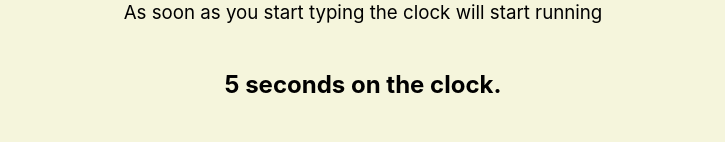
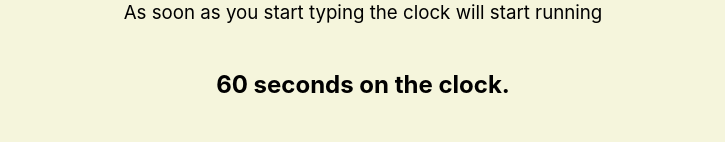
Before and after one commit to Itay-dauss/type-racer, a React (Create React App) app: page / in a window 1280 px wide. Both pictures are taken after a click on the button "Start Typing!". Shown: the part 187-329 px from the top of the page, without its empty margins (277-1002 px from the left). Built offline with nearby package versions, Linux system fonts and the light colour scheme.

Commit message:
change to 60 seconds

```diff
--- a/src/components/Timer.tsx
+++ b/src/components/Timer.tsx
@@ -9,14 +9,14 @@ function Timer(props: {
 }) {
   const { isTypingStarted, finishGame, isNeedToResetTimer } = props;
 
-  const [seconds, setSeconds] = useState(5);
+  const [seconds, setSeconds] = useState(60);
   const [isActive, setIsActive] = useState(false);
   const [isTimeIsUp, setIsTimeIsUp] = useState(false);
 
   const resetTimer = (): void => {
     setIsTimeIsUp(false);
     setIsActive(false);
-    setSeconds(5);
+    setSeconds(60);
   };
 
   useEffect(() => {
```
